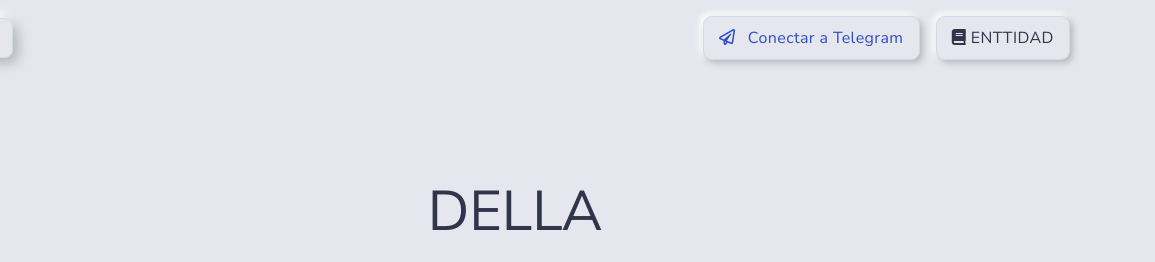
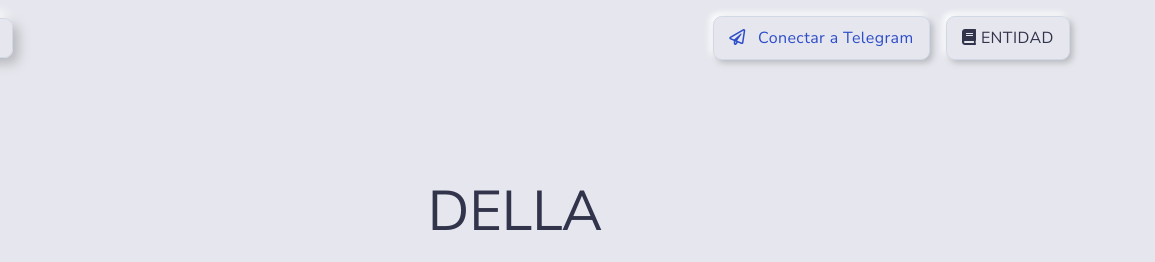
Before and after one commit to zaaz37260303-cmyk/v2paguadc, a plain HTML site: page index.html in a window 1280 px wide. Shown: the top 262 px of the page, 125-1280 px from the left. Drawn offline with Linux system fonts and the light colour scheme.

Commit message:
Update index.html

```diff
--- a/index.html
+++ b/index.html
@@ -52,7 +52,7 @@
             </div>
             <div class="d-flex align-items-center">
                 <a href="https://t.me/delladoctor" target="_blank" class="btn btn-primary text-secondary d-none d-md-inline-block mr-3"><i class="far fa-paper-plane mr-2"></i> Conectar a Telegram</a>
-                <a href="https://publish.obsidian.md/delladoctor/%C2%A1Bienvenido(a)!" target="_blank" class="btn btn-primary"><i class="fas fa-book"></i> ENTTIDAD</a>
+                <a href="https://publish.obsidian.md/delladoctor/%C2%A1Bienvenido(a)!" target="_blank" class="btn btn-primary"><i class="fas fa-book"></i> ENTIDAD</a>
                 <button class="navbar-toggler ml-2" type="button" data-toggle="collapse" data-target="#navbar_global" aria-controls="navbar_global" aria-expanded="false" aria-label="Toggle navigation">
                     <span class="navbar-toggler-icon"></span>
                 </button>
```
